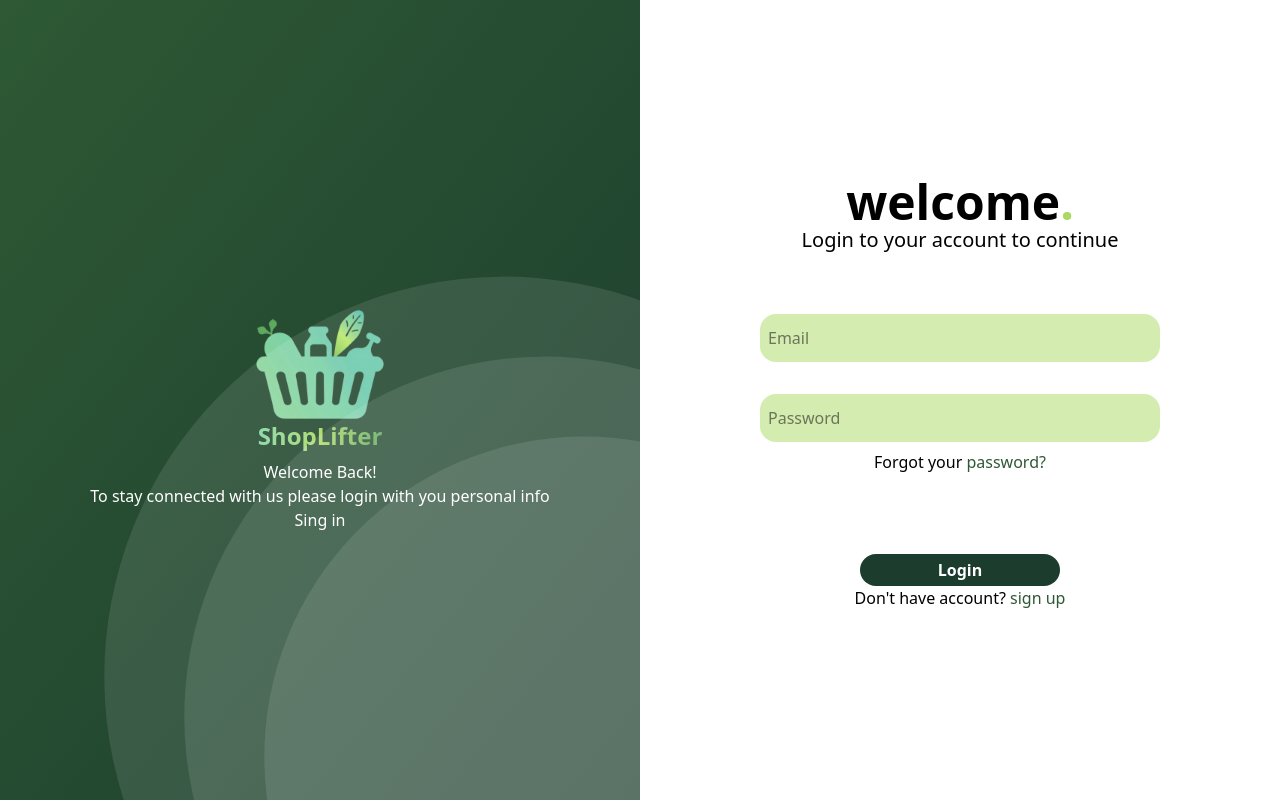
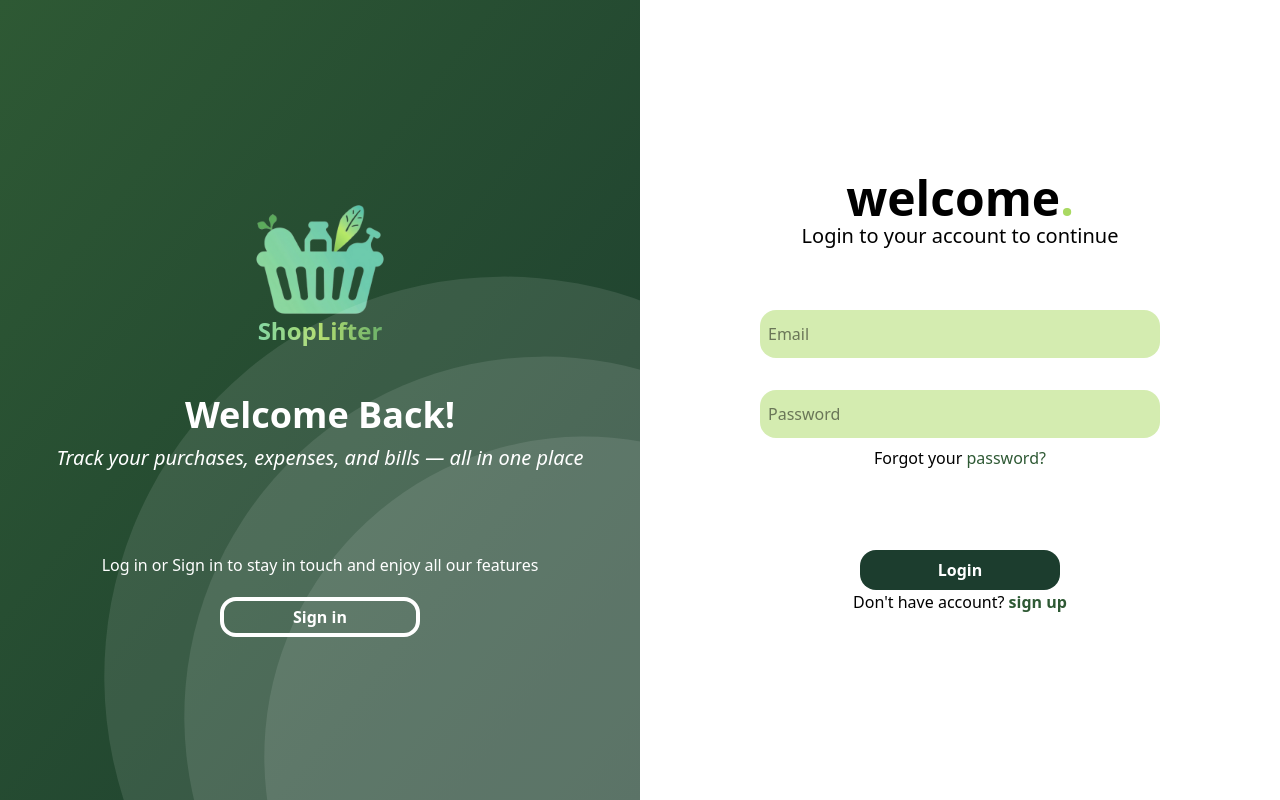
Before and after one commit to Zwolak13/FullStackProject, a React (Vite) app in the folder frontend/DZMSFrontend/: page / in a window 1280 px wide. Built offline with nearby package versions, Linux system fonts and the light colour scheme.

Commit message:
UpdatingSignins

```diff
--- a/frontend/DZMSFrontend/src/components/LoginComponents/LeftSideBanerLogin.jsx
+++ b/frontend/DZMSFrontend/src/components/LoginComponents/LeftSideBanerLogin.jsx
@@ -1,21 +1,19 @@
-import LOGO from '../../assets/logo.png'
+import Logo from "./Logo";
 
-export default function LeftSideBanerLogin(){
+
+export default function LeftSideBanerLogin({onSignup, isDisabled}){
     return (
         <>
-        <div className='relative'>
-                        <img src={LOGO} alt='ShopLifer-logo' className='w-48'/>
-                        <p className="absolute bottom-2 left-1/2 transform -translate-x-1/2 text-center bg-gradient-to-r from-secondary-light-one via-primary-light to-secondary-light_three text-transparent bg-clip-text font-bold text-2xl">
-                         ShopLifter
-                         </p>
-                    </div>
-                    <p>Welcome Back!</p>
-                    <p>To stay connected with us please login with you personal info</p>
+            <Logo />
+                    <p className="font-bold text-4xl pt-10 pb-2">Welcome Back!</p>
+                        <p className="italic text-[20px] pb-20">Track your purchases, expenses, and bills — all in one place</p>
+                        <p className="text-[16px] pb-5">Log in or Sign in to stay in touch and enjoy all our features</p>
 
-                    <button>Sing in</button>
-                    <div className="absolute bottom-[-100px] right-[-200px] w-200 h-150 bg-white rounded-t-full opacity-10 rotate-320 overflow-hidden"></div>
-                    <div className="absolute bottom-[-100px] right-[-200px] w-180 h-130 bg-white rounded-t-full opacity-10 rotate-320"></div>
-                    <div className="absolute bottom-[-100px] right-[-200px] w-160 h-110 bg-white rounded-t-full opacity-10 rotate-320"></div>
+
+                    <button type="button" disabled={isDisabled ==='signup' ? true : false}onClick={onSignup} className=" z-10 w-50 h-10 border-4  font-bold rounded-2xl hover:bg-white/50 hover:text-primiary-dark hover:border-white/60  transition duration-700 ease-in-out">Sign in</button>
+                    <div className=" z-0 absolute bottom-[-100px] right-[-200px] w-200 h-150 bg-white rounded-t-full opacity-10 rotate-320 overflow-hidden"></div>
+                    <div className="z-0 absolute bottom-[-100px] right-[-200px] w-180 h-130 bg-white rounded-t-full opacity-10 rotate-320"></div>
+                    <div className="z-0 absolute bottom-[-100px] right-[-200px] w-160 h-110 bg-white rounded-t-full opacity-10 rotate-320"></div>
         </>
     )
 }
--- a/frontend/DZMSFrontend/src/components/LoginComponents/Login.jsx
+++ b/frontend/DZMSFrontend/src/components/LoginComponents/Login.jsx
@@ -28,10 +28,10 @@ export default function Login(){
     return(
         <main  className="flex items-center justify-center min-h-screen">
             <div className="w-screen h-screen  flex flex-row overflow-hidden">
-                <div id='rightSide' className="hidden md:block md:w-1/2 bg-gradient-to-br from-primiary-dark to-secondary-dark text-white md:flex flex-col justify-center items-center relative">
-                    <LeftSideBanerLogin />
+                <div id='rightSide' className="hidden  md:w-1/2 bg-gradient-to-br from-primiary-dark to-secondary-dark text-white md:flex flex-col justify-center items-center relative">
+                    <LeftSideBanerLogin onSignup={handleSignupForm} isDisabled={whichForm}/>
                 </div>
-                <div id='leftSide' className={`flex flex-col justify-center items-center md:w-1/2 relative ${isLoading && 'active'} ${direction === 'up' && 'reverseDirection'}`} >
+                <div id='leftSide' className={`flex w-screen flex-col justify-center items-center md:w-1/2 relative ${isLoading && 'active'}}`} >
                      <div
                         className={`
                         absolute inset-0 bg-gradient-to-r from-primiary-dark to-secondary-dark
@@ -48,7 +48,7 @@ export default function Login(){
                     />
 
 
-                    {whichForm === 'login' ? <LoginForm onChange={handleSignupForm}/> : <SignupForm onClick={handleSignupForm}/>}
+                    {whichForm === 'login' ? <LoginForm isLoading={isLoading} onChange={handleSignupForm}/> : <SignupForm  isLoading={isLoading} onClick={handleSignupForm}/>}
                 </div>
             </div>
         </main>
--- a/frontend/DZMSFrontend/src/components/LoginComponents/LoginForm.jsx
+++ b/frontend/DZMSFrontend/src/components/LoginComponents/LoginForm.jsx
@@ -1,16 +1,19 @@
+import Logo from "./Logo";
+
+export default function LoginForm({onChange, isLoading}){
 
 
-export default function LoginForm({onChange}){
     return (
         <>
+        <Logo className="block md:hidden"/>
         <h1 className="pt-12 text-5xl font-bold">welcome<span className="text-primary-light">.</span></h1>
                     <h2 className="text-xl">Login to your account to continue</h2>
                     <form className="flex flex-col py-15 items-center" >
                         <input type="text" name="email" placeholder="Email"  className=" px-2 w-100 h-12 rounded-2xl bg-primary-light/50 mb-8"/>
                         <input type="password" name="password" placeholder="Password" className="px-2 w-100 h-12 rounded-2xl bg-primary-light/50 mb-2" />
                         <p className="mb-20">Forgot your <span className="text-primiary-dark">password?</span></p>
-                        <button type="button" className="bg-secondary-dark w-50 h-8 rounded-2xl text-white font-bold  hover:bg-white hover:text-secondary-dark hover:border-2 border-secondary-dark"  >Login</button>
-                        <p>Don't have account? <button type="button" className="text-primiary-dark" onClick={onChange}>sign up</button></p>
+                        <button type="button" className="bg-secondary-dark w-50 h-10 rounded-2xl text-white font-bold  hover:bg-white hover:text-secondary-dark hover:border-2 border-secondary-dark"  >Login</button>
+                        <p>Don't have account? <button type="button" className="text-primiary-dark font-bold hover:underline" disabled={isLoading} onClick={onChange}>sign up</button></p>
                      </form>
 
         </>
--- /dev/null
+++ b/frontend/DZMSFrontend/src/components/LoginComponents/Logo.jsx
@@ -0,0 +1,12 @@
+import LOGO from '../../assets/logo.png'
+
+export default function Logo({...props}){
+    return (
+        <div className='relative' {...props}>
+                        <img src={LOGO} alt='ShopLifer-logo' className='w-48'/>
+                        <p className="-z-10 md:z-0 absolute bottom-150 left-1/2 transform -translate-x-1/2 md:bottom-2 text-center bg-gradient-to-r from-secondary-light-one via-primary-light to-secondary-light_three text-transparent bg-clip-text font-bold text-2xl">
+                         ShopLifter
+                         </p>
+        </div>
+    )
+}
--- a/frontend/DZMSFrontend/src/components/LoginComponents/SignupForm.jsx
+++ b/frontend/DZMSFrontend/src/components/LoginComponents/SignupForm.jsx
@@ -1,6 +1,9 @@
-export default function SignupForm({onClick}){
+import Logo from "./Logo";
+
+export default function SignupForm({onClick, isLoading}){
     return (
         <>
+        <Logo className="block md:hidden"/>
                     <h1 className="pt-12 text-4xl">Join Us!</h1>
                     <h2>Create your account to get full experience</h2>
                     <form className="flex flex-col py-15 items-center" >
@@ -8,7 +11,7 @@ export default function SignupForm({onClick}){
                         <input type="password" name="password" placeholder="Password" className="px-2 w-100 h-12 rounded-2xl bg-primiary-dark/50 " />
                         <input type="password" name="confirmPassword" placeholder="Confirm Password" className="px-2 w-100 h-12 rounded-2xl bg-primiary-dark/50 my-8" />
                         <button type="button" className="bg-secondary-dark w-50 h-8 rounded-2xl text-white font-bold" >Login</button>
-                        <p>You already have account? <button type="button" onClick={onClick} className="text-primiary-dark">login</button></p>
+                        <p>You already have account? <button type="button" onClick={onClick} disabled={isLoading} className="text-primiary-dark font-bold hover:underline">login</button></p>
                      </form>
 
         </>
```
